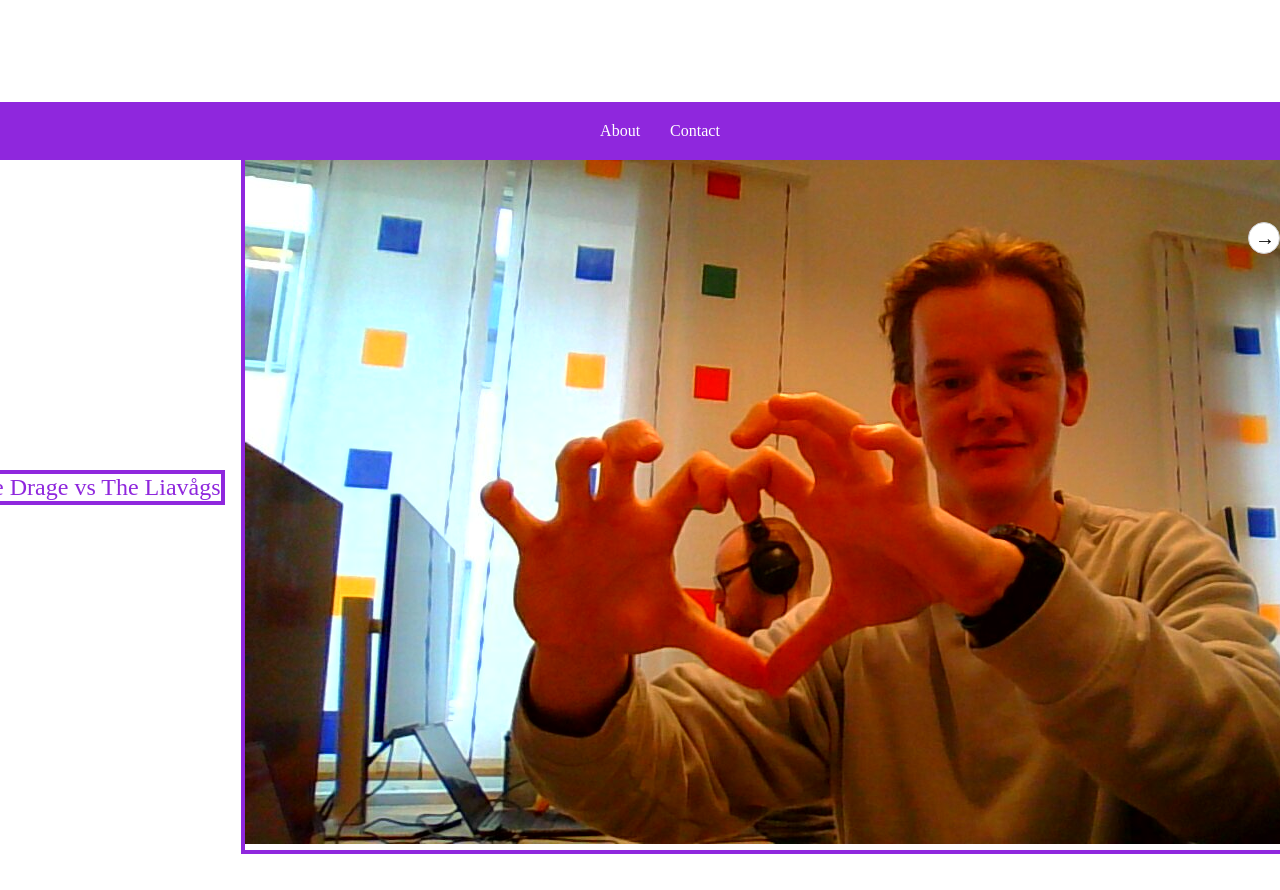
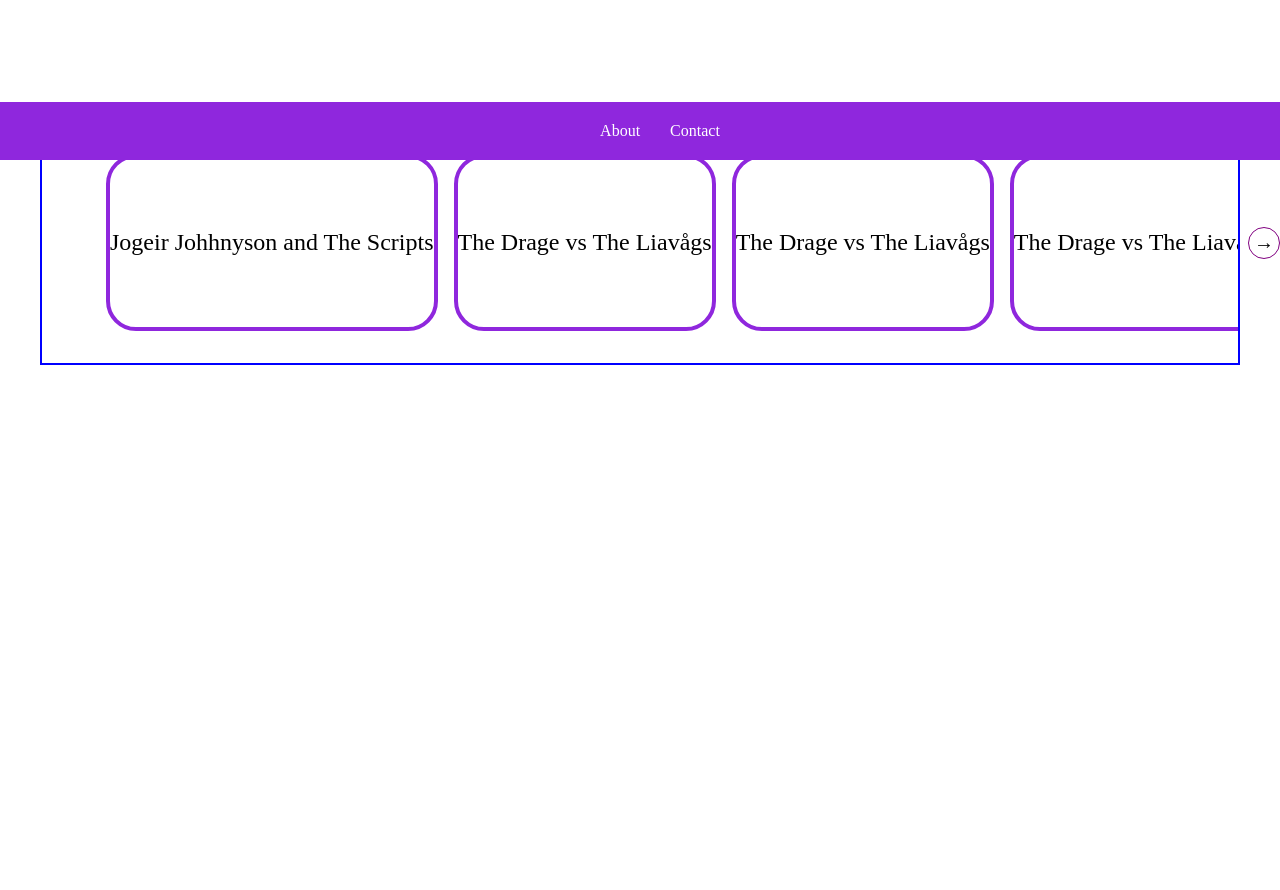
Before and after one commit to IDATA2301/idata2301-ticketlords-group4, a React (Vite) app: page / in a window 1280 px wide. Shown: the part 640-1530 px from the top of the page. After the commit the page ends 1041 px from the top, so only its background shows below. Built offline with nearby package versions, Linux system fonts and the light colour scheme.

Commit message:
Moved css to slider class. Made the slider window centered, with all items showing from the left side.

```diff
--- a/src/css/Slider.css
+++ b/src/css/Slider.css
@@ -1,7 +1,28 @@
-.event-popular {
+.event-popular-section {
+  position: relative;
   margin-top: 20rem;
 }
 
+.event-popular {
+  display: flex;
+  flex-direction: row;
+  flex-direction: nowrap;
+  scroll-behavior: auto;
+  scrollbar-width: none;
+  gap: 1rem;
+  flex: 1;
+  width: 100%;
+  max-width: 1200px;
+  margin: 0 auto;
+  padding: 2rem 4rem;
+  overflow-x: auto;
+  box-sizing: border-box;
+  border: 2px solid blue;
+}
+
+p .event-popular::-webkit-scrollbar {
+  display: none;
+}
 .slider {
   display: flex;
   align-items: center;
@@ -10,7 +31,19 @@
   margin: 0 auto;
 }
 
+.category-item {
+  display: flex;
+  align-items: center;
+  border-radius: 30px;
+  overflow: auto;
+  min-width: 200px;
+  flex: 0 0 auto;
+}
 
+.event-popular img {
+  width: 300px;
+  height: auto;
+}
 
 .arrow {
   background: none;
@@ -19,17 +52,22 @@
   cursor: pointer;
 }
 
-
-
+.event-popular div {
+  border: 4px solid #8f27dd;
+  font-size: 1.5rem;
+}
 
 .arrow-left,
 .arrow-right {
-  margin-top: 29.9rem;
+  display: flex;
+  align-items: center;
+  justify-content: center;
   position: absolute;
   top: 50%;
   transform: translateY(-50%);
   z-index: 2;
   background: #fff;
+  border: 1px solid purple;
   border-radius: 50%;
   width: 32px;
   height: 32px;
--- a/src/css/index.css
+++ b/src/css/index.css
@@ -12,18 +12,12 @@ body,
   flex: 1;
 }
 
-footer {
-  background: #00f0f0;
-  padding: 10px 20px;
-  text-align: center;
-}
-
 footer a {
   padding: 10px 20px;
 }
 
 .heading {
-  width: 100%
+  width: 100%;
 }
 
 .topnav {
@@ -48,7 +42,6 @@ body {
   margin: 0;
   padding: 0;
 }
-
 
 .login-btn {
   padding: 6px 10px;
@@ -99,7 +92,6 @@ body {
   background-color: #45a049;
 }
 
-
 event-card {
   display: block;
   flex: 0 0 calc(30% - 40px);
@@ -130,7 +122,6 @@ event-card {
 .headline-sub {
   color: #df32b6;
 }
-
 
 .event-categories {
   display: grid;
@@ -165,27 +156,8 @@ event-card {
   font-weight: bold;
   padding: 0.4rem 1rem;
   border-radius: 20px;
-}
-
-.event-popular {
-  display: flex;
-  grid-template-rows: repeat(2, 1fr);
-  grid-auto-flow: column;
-  gap: 50px 100px;
-  color: #8f27dd;
-}
-
-.event-popular div {
   border: 4px solid #8f27dd;
   font-size: 1.5rem;
-}
-
-
-.carousel-content {
-  display: flex;
-  overflow: hidden;
-  width: 200px;
-  text-align: center;
 }
 
 .item {
@@ -197,7 +169,6 @@ event-card {
   border-radius: 8px;
   text-align: center;
 }
-
 
 .footer {
   background-color: #8f27dd;
@@ -219,98 +190,3 @@ event-card {
 .footer a:hover {
   color: #5443a2;
 }
-
-.event-categories div {
-  border: 4px solid #8f27dd;
-  font-size: 1.5rem;
-}
-
-
-.event-popular {
-  display: flex;
-  overflow-x: auto;
-  scroll-behavior: smooth;
-  gap: 1rem;
-  scrollbar-width: none;
-  flex: 1;
-}
-
-.event-popular {
-  display: flex;
-  flex-direction: row;
-  flex-wrap: nowrap;
-  overflow-x: auto;
-  scroll-behavior: smooth;
-  gap: 1rem;
-  scrollbar-width: none;
-  flex: 1;
-}
-
-.event-popular::-webkit-scrollbar {
-  display: none;
-}
-
-.category-item {
-  min-width: 200px;
-  flex: 0 0 auto;
-}
-
-.footer {
-  background-color: #8F27DD;
-  padding: 20px;
-  text-align: center;
-  position: fixed;
-  bottom: 0;
-  width: 100%;
-  left: 0;
-  right: 0;
-}
-
-.footer a {
-  color: white;
-  text-decoration: none;
-  padding: 0 15px;
-}
-
-.footer a:hover {
-  color: #5443a2;
-}
-
-.event-categories div {
-  border: 4px solid #8F27DD;
-  font-size: 1.5rem;
-}
-
-
-.event-popular {
-  display: flex;
-  flex-direction: row;
-  flex-wrap: nowrap;
-  overflow-x: auto;
-  scroll-behavior: smooth;
-  gap: 1rem;
-  scrollbar-width: none;
-  flex: 1;
-  justify-content: center;
-  align-items: center;
-}
-
-.event-popular::-webkit-scrollbar {
-  display: none;
-}
-
-.category-item {
-  min-width: 200px;
-  flex: 0 0 auto;
-}
-
-.arrow-left,
-.arrow-right {
-  background: #fff;
-  border: 1px solid #ccc;
-  border-radius: 50%;
-  width: 32px;
-  height: 32px;
-  cursor: pointer;
-  font-size: 20px;
-}
```
Also changed, not shown: src/App.tsx (+3 -8 lines).
